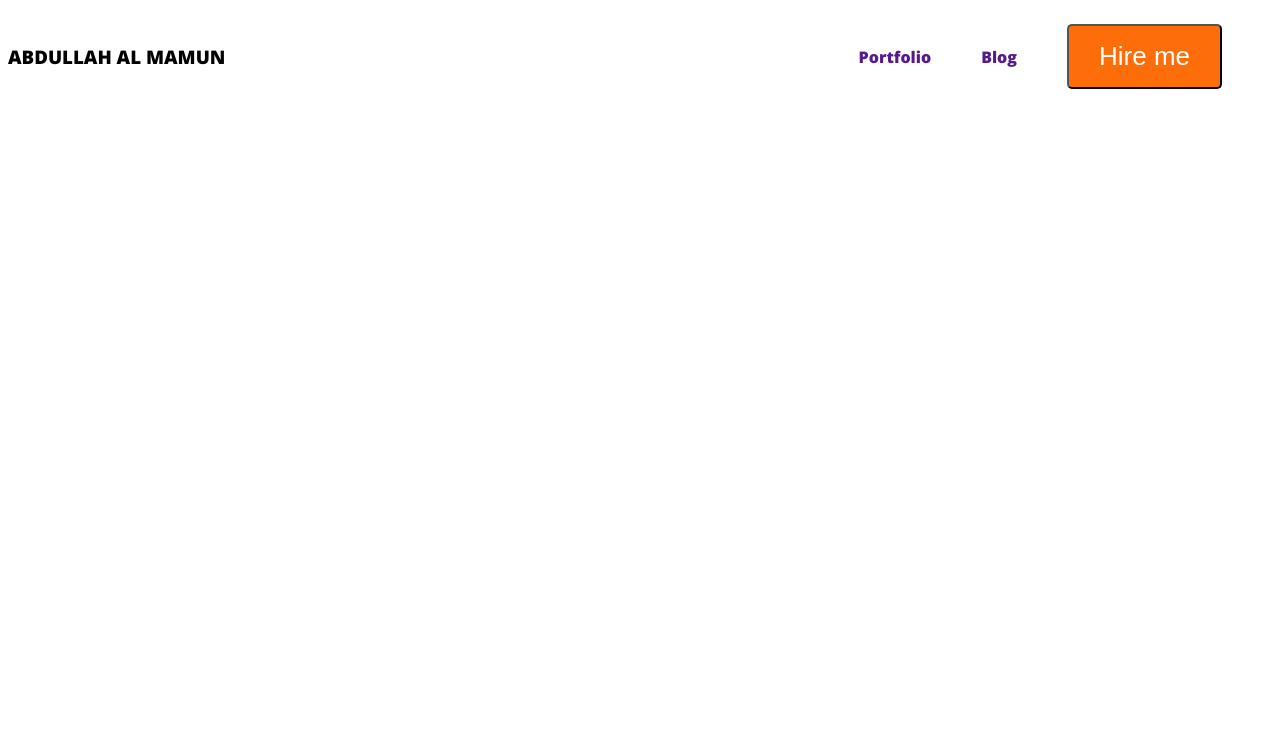
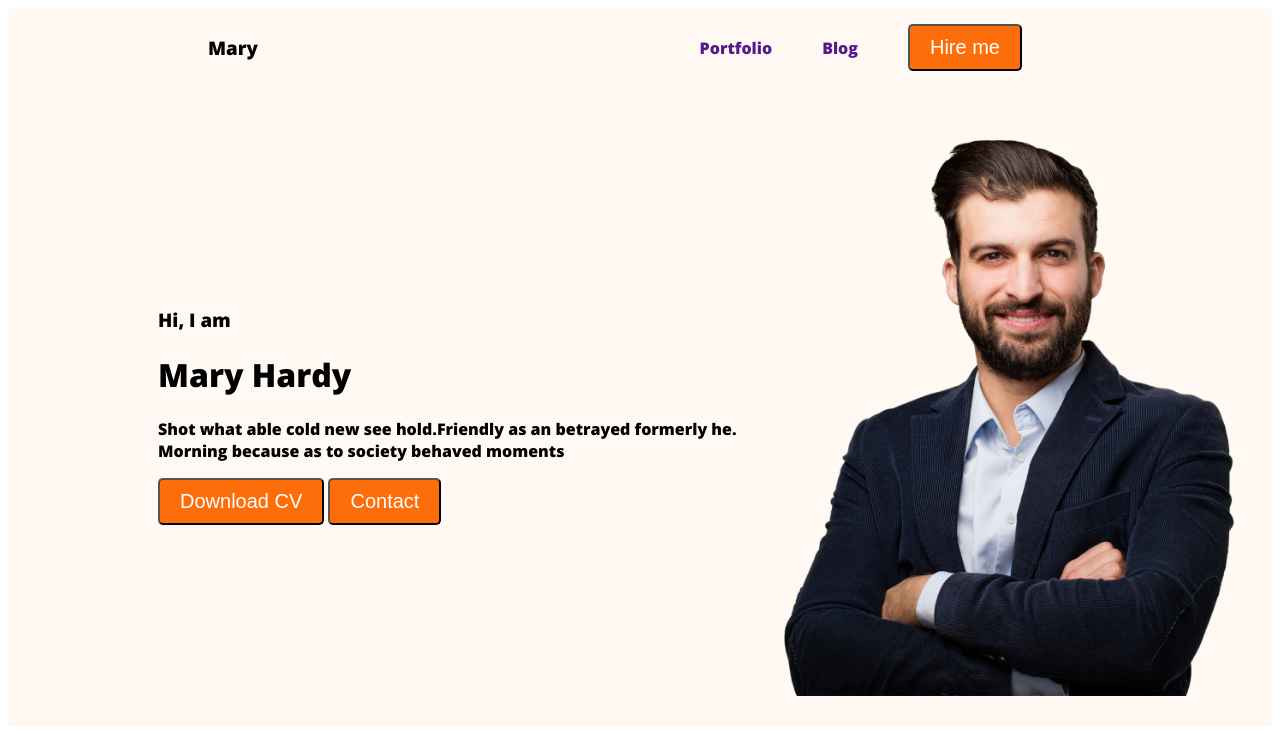
Before and after one commit to Abdullah6979/my-website, a plain HTML site: page index.html in a window 1280 px wide. Drawn offline with nearby package versions, Linux system fonts and the light colour scheme.

Commit message:
banner and navbar added

```diff
--- a/index.html
+++ b/index.html
@@ -1,5 +1,6 @@
 <!DOCTYPE html>
 <html lang="en">
+
 <head>
     <meta charset="UTF-8">
     <meta name="viewport" content="width=device-width, initial-scale=1.0">
@@ -9,18 +10,31 @@
     <link href="https://fonts.googleapis.com/css2?family=Open+Sans:wght@800&display=swap" rel="stylesheet">
     <link rel="stylesheet" href="style\portfolio.css">
 </head>
+
 <body>
-    <header>
+    <header class="header">
         <nav>
-            <h3 id="nav-title">ABDULLAH AL MAMUN</h3>
+            <h3 id="nav-title">Mary</h3>
             <ul>
                 <li><a href="">Portfolio</a></li>
                 <li><a href="">Blog</a></li>
                 <li><button class="btn-primary">Hire me</button></li>
             </ul>
         </nav>
+        <div class="banner">
+            <div class="banner-content">
+                <h3 class="banner-greeting">Hi, I am</h3>
+                <h1 class="banner-title">Mary Hardy</h1>
+                <p>Shot what able cold new see hold.Friendly as an betrayed formerly he. Morning because as to society
+                    behaved moments</p>
+                <button class="btn-primary">Download CV</button>
+                <button class="btn-primary">Contact</button>
+            </div>
+            <img class="profile-pic" src="images/hardy.png" alt="hardy vai">
+        </div>
     </header>
     <main></main>
     <footer></footer>
 </body>
+
 </html>
--- a/style/portfolio.css
+++ b/style/portfolio.css
@@ -1,27 +1,30 @@
 body{
     font-family: 'Open Sans', sans-serif;
-    text-align: center;
+
 }
 .btn-primary{
     border-radius: 5px;
     background: #FD6E0A;
-    padding: 15px 30px;
-    font-size: 26px;
+    padding: 10px 20px;
+    font-size: 20px;
     color: white;
 }
+/*nav bar*/
 .nav-title{
     color:#181818;
     font-size: 85px;
-    font-weight: 700;
+    font-weight: 800;
 
 }
 nav{
     display: flex;
     align-items: center;
     justify-content: space-between;
+    background: #FFF8F3;
+    margin: 0 200px;
 
 }
-nav ul{
+nav>ul{
     display: flex;
     text-decoration: none;
     align-items: center;
@@ -33,3 +36,15 @@ nav li{
 nav a{
     text-decoration: none;
 }
+/* header style*/
+.header{
+    background: #FFF8F3;
+}
+.banner{
+    padding: 30px 30px 30px 150px;
+    display: flex;
+    align-items: center;
+}
+.banner .profile-pic{
+    width: 500px;
+}
```
